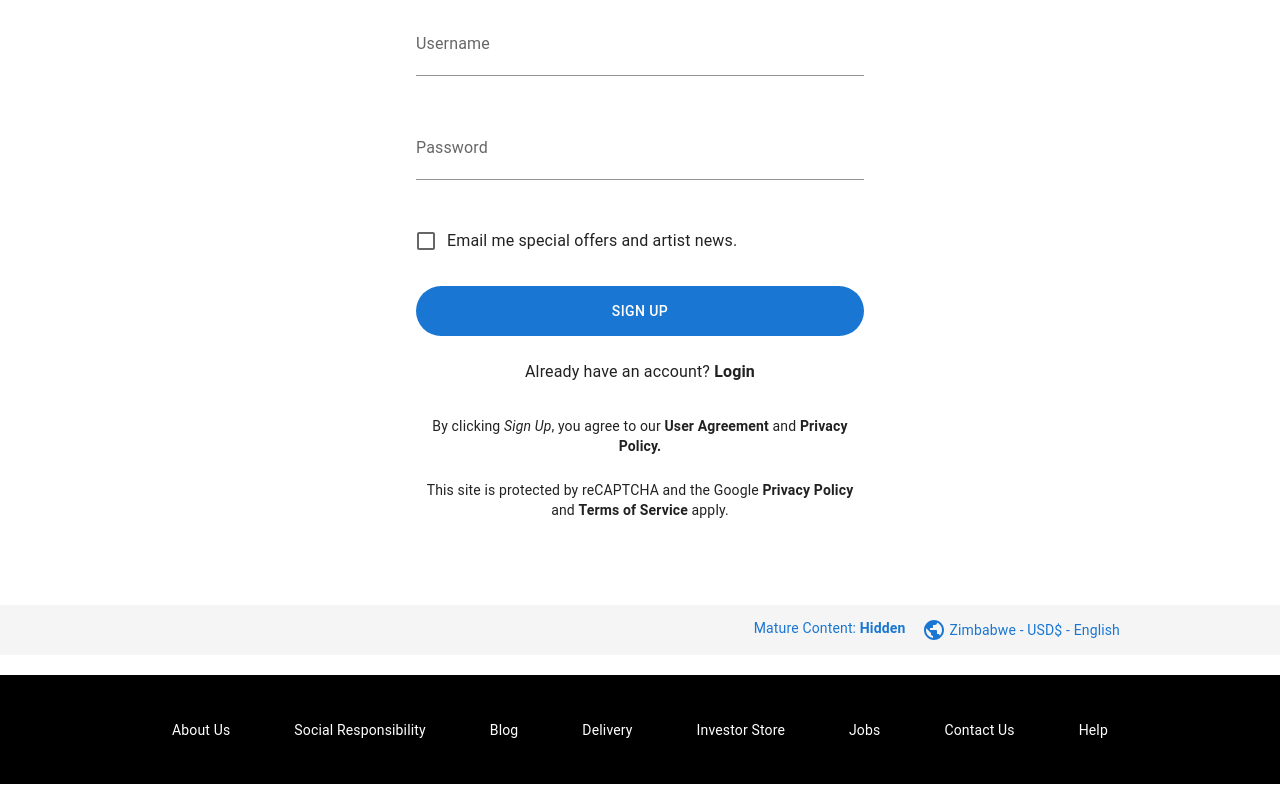
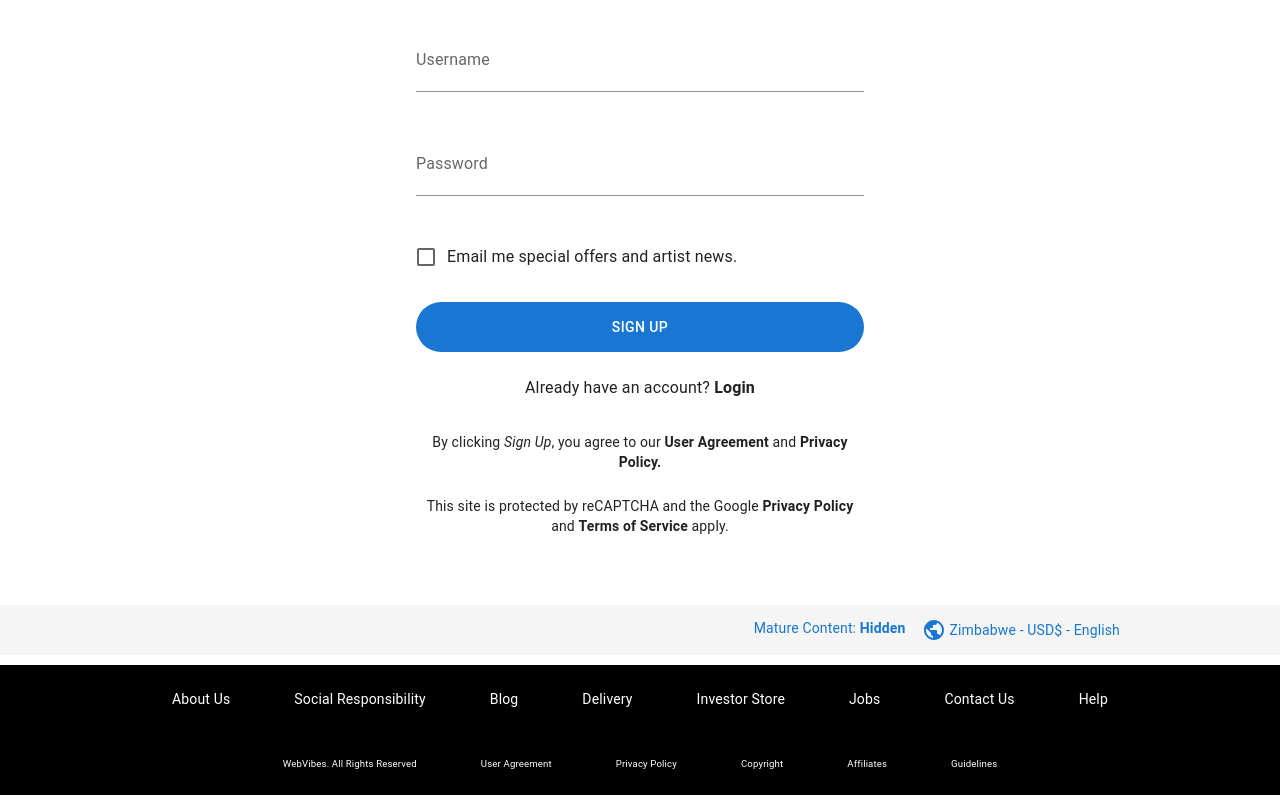
Before and after one commit to Tanaka785/OnlineStore, a React (Vite) app in the folder Frontend/: page /signup in a window 1280 px wide. Shown: the part 618-1418 px from the top of the page. Built offline with nearby package versions, Linux system fonts and the light colour scheme.

Commit message:
`Refactor AuthFooter and Promo components with minor layout adjustments`

```diff
--- a/Frontend/src/components/other/authentication/footer/AuthFooter.jsx
+++ b/Frontend/src/components/other/authentication/footer/AuthFooter.jsx
@@ -23,6 +23,15 @@ const footerLinks = [
   "Jobs",
   "Contact Us",
   "Help",
+];
+
+const copyrightLinks = [
+  "WebVibes. All Rights Reserved",
+  "User Agreement",
+  "Privacy Policy",
+  "Copyright",
+  "Affiliates",
+  "Guidelines",
 ];
 
 export default function AuthFooter() {
@@ -82,12 +91,14 @@ export default function AuthFooter() {
           </Link>
         </Box>
       </Box>
+      {/* Footer Links box */}
+      <Box sx={{ backgroundColor: "black", width: "100%" }}>
         <Box
           sx={{
             width: "100%",
             height: "100%",
             bottom: 0,
-          backgroundColor: "black",
+
             display: "grid",
             placeItems: "center",
           }}
@@ -112,6 +123,22 @@ export default function AuthFooter() {
             ))}
           </List>
         </Box>
+        <Box
+          sx={{
+            display: "flex",
+            justifyContent: "center",
+            alignItems: "center",
+          }}
+        >
+          {copyrightLinks.map((link) => (
+            <List sx={{ color: theme.palette.background.paper }}>
+              <ListItemButton disablePadding>
+                <ListItem sx={{ fontSize: "0.6rem" }}>{link}</ListItem>
+              </ListItemButton>
+            </List>
+          ))}
+        </Box>
+      </Box>
     </Box>
   );
 }
--- a/Frontend/src/components/other/authentication/signup/Promo.jsx
+++ b/Frontend/src/components/other/authentication/signup/Promo.jsx
@@ -4,7 +4,7 @@ import CenteredBox from "./CenteredBox";
 export default function Promo(params) {
   return (
     <CenteredBox sx={{ marginTop: 8 }}>
-      <Typography component={"div"} variant="h5">
+      <Typography component={"div"} variant="h5" sx={{ marginBottom: 2 }}>
         Join WebVibes
       </Typography>
       <Typography component="div" variant="body1" sx={{ textAlign: "center" }}>
```
Lines whose indentation alone changed are shown as unchanged.
